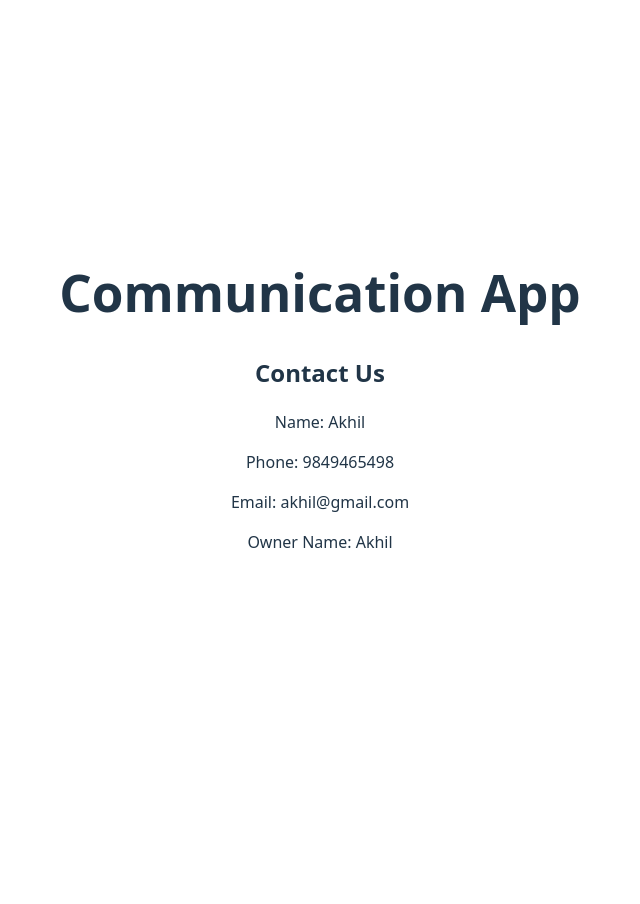
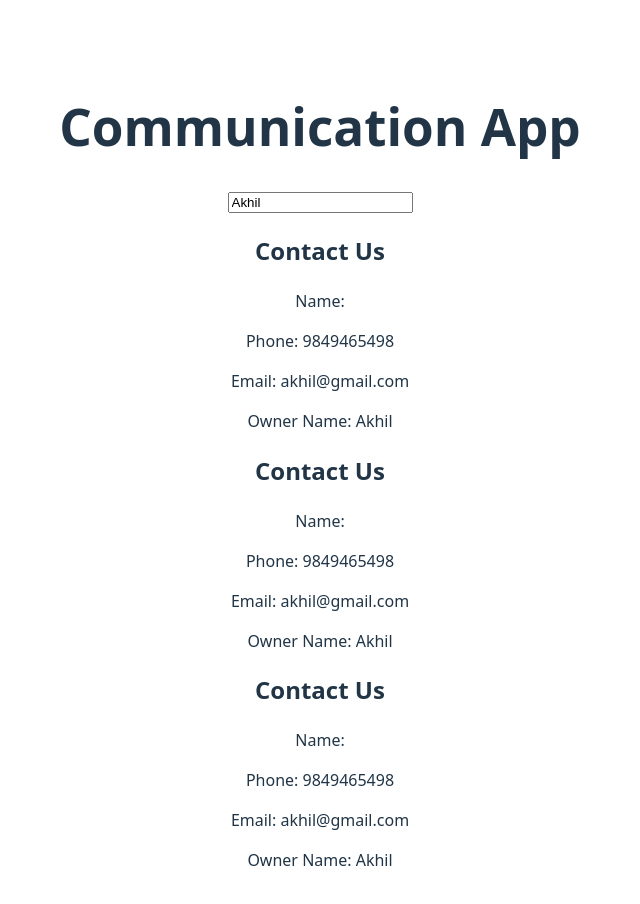
Before and after one commit to binaryen-akhil/vue, a Vue app in the folder components/communication/: page / in a window 1280 px wide. Shown: the top 904 px of the page, without its empty margins (320-960 px from the left). Before the commit the page ends 800 px from the top, so only its background shows below. Built offline with nearby package versions, Linux system fonts and the light colour scheme.

Commit message:
passing binding prop

```diff
--- a/components/communication/src/App.vue
+++ b/components/communication/src/App.vue
@@ -1,11 +1,40 @@
 <template>
   <div id="app">
     <h1>Communication App</h1>
-    <ContactUs name="Akhil" phone="9849465498" :ownername="myname"/>
+    <input type="text" v-model="myname" placeholder="Enter your name" />
+    <div class="row" >
+      <div class="col" v-for="contact in contacts" :key="contact.name">
+        <ContactUs :name="contact.value" :phone="contact.phone" :ownername="contact.ownername"/>
+
+      </div>
+
+    </div>
   </div>
 </template>
 
 <script setup>
+import { reactive, ref } from "vue";
 import ContactUs from "./components/ContactUs.vue"
-const myname = "Akhil"
+const myname = ref("Akhil")
+const contacts=reactive([
+{
+  name:"Akhil1",
+  phone:9849465498,
+  ownername:myname,
+  isFavoraite:true
+},
+{
+  name:"Akhil2",
+  phone:9849465498,
+  ownername:myname,
+  isFavoraite:true
+},
+{
+  name:"Akhil3",
+  phone:9849465498,
+  ownername:myname,
+  isFavoraite:true
+}
+]
+)
 </script>
--- a/components/communication/src/components/ContactUs.vue
+++ b/components/communication/src/components/ContactUs.vue
@@ -16,5 +16,7 @@ import { ref } from 'vue';
     phone: Number, required: true,
     ownername: String
   });
+  console.log(props);
+
   const email = ref("akhil@gmail.com");
   </script>
```
